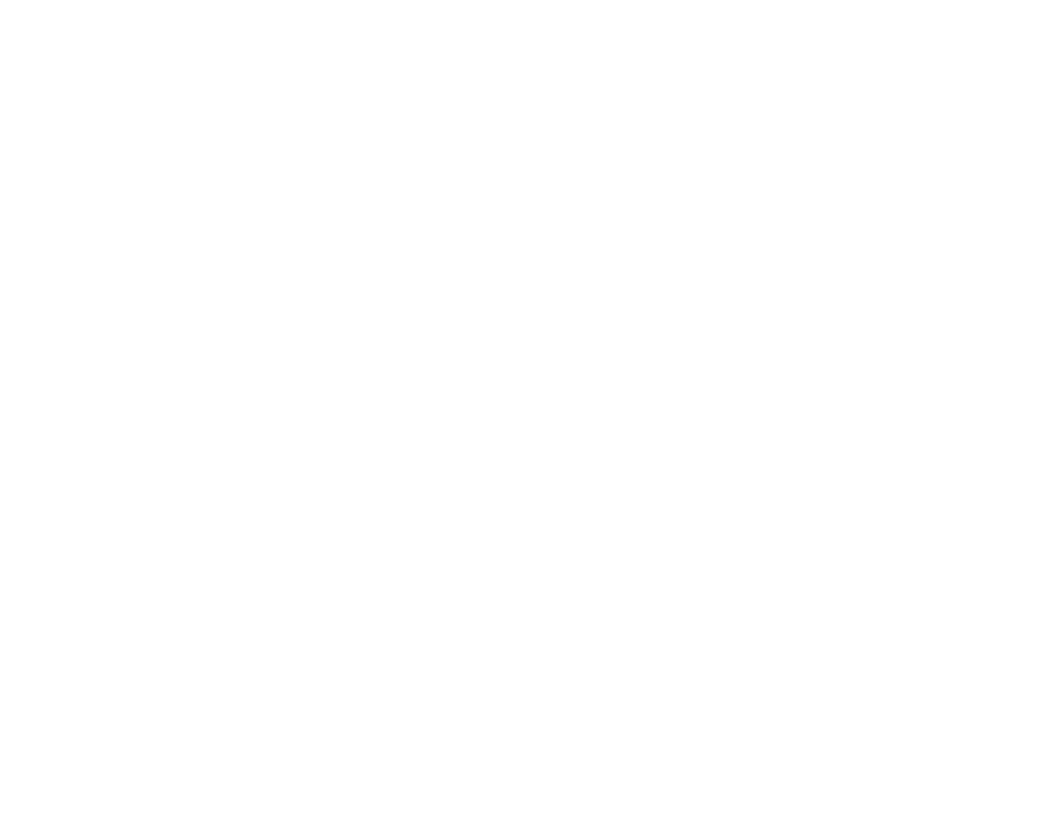
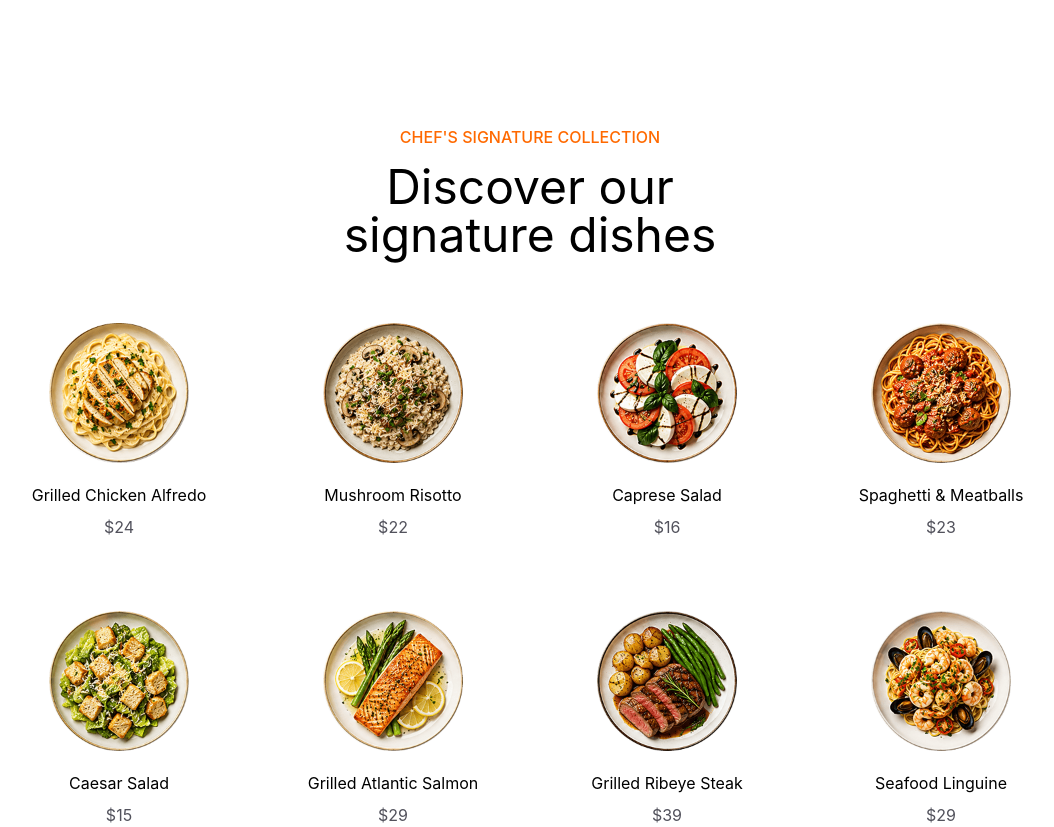
Before and after one commit to an-vila/restro-frontend, a React (Vite) app: page / in a window 1280 px wide. Shown: the part 1700-2527 px from the top of the page, without its empty margins (110-1164 px from the left). Before the commit the page ends 1649 px from the top, so only its background shows below. Built offline with nearby package versions, Linux system fonts and the light colour scheme.

Commit message:
New: Added Dishes section

```diff
--- a/src/App.jsx
+++ b/src/App.jsx
@@ -1,4 +1,5 @@
 import About from "./components/About"
+import Dishes from "./components/Dishes"
 import Hero from "./components/Hero"
 import Navbar from  "./components/Navbar"
 import Stats from "./components/Stats"
@@ -10,6 +11,7 @@
       <Hero />
       <About />
       <Stats />
+      <Dishes />
     </>
   )
 }
--- /dev/null
+++ b/src/components/Dishes.jsx
@@ -0,0 +1,57 @@
+import Animated from "./Animated";
+import { dishes } from "../data/data";
+import { motion } from "motion/react";
+import { useState } from "react";
+
+const Dishes = () => {
+  const [rotate, setRotate] = useState({});
+  return (
+    <section id="dishes" className="px-6 mt-44">
+      <div className="text-center mb-16">
+        <Animated delay={0.2}>
+          <p className="text-orange-500 font-medium uppercase mb-3.5">
+            Chef's Signature Collection
+          </p>
+        </Animated>
+        <Animated>
+          <h2 className="text-4xl md:text-5xl max-w-lg mx-auto text-balance">
+            Discover our signature dishes
+          </h2>
+        </Animated>
+      </div>
+
+      <div className="grid grid-cols-2 md:grid-cols-4 gap-12 md:gap-18 max-w-5xl mx-auto">
+        {dishes.map((dish, index) => (
+          <Animated
+            key={index}
+            y={80}
+            delay={index * 0.1}
+            className="flex flex-col items-center text-center shrink-0 cursor-pointer"
+            onMouseEnter={() =>
+              setRotate((prev) => ({
+                ...prev,
+                [index]: (prev[index] || 0) + 180,
+              }))
+            }
+          >
+            <motion.div
+              animate={{ rotate: rotate[index] || 0 }}
+              transition={{ type: "spring", stiffness: 80, damping: 15 }}
+            >
+              <img
+                src={dish.img}
+                alt={dish.title}
+                className="size-30 md:size-35 object-cover"
+              />
+            </motion.div>
+
+            <h3 className="mt-5">{dish.title}</h3>
+            <p className="mt-2 text-zinc-600">{dish.price}</p>
+          </Animated>
+        ))}
+      </div>
+    </section>
+  );
+};
+
+export default Dishes;
```
